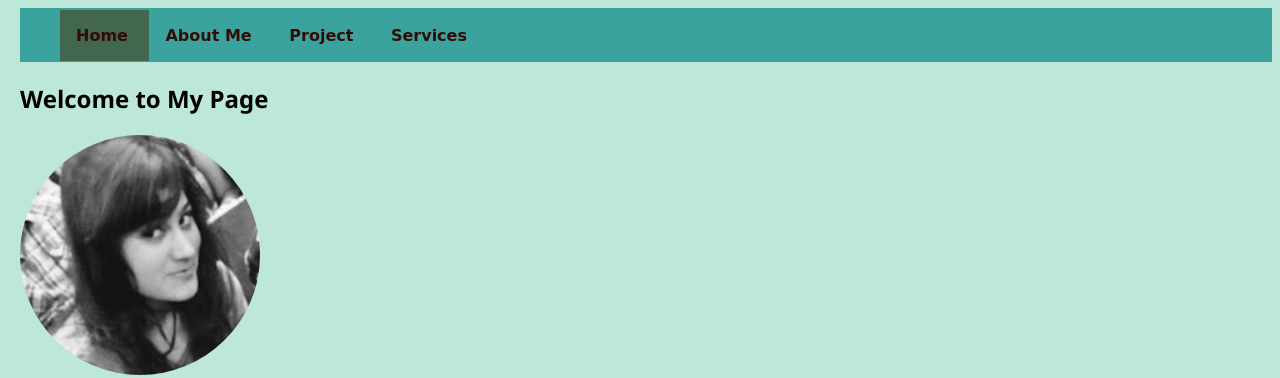
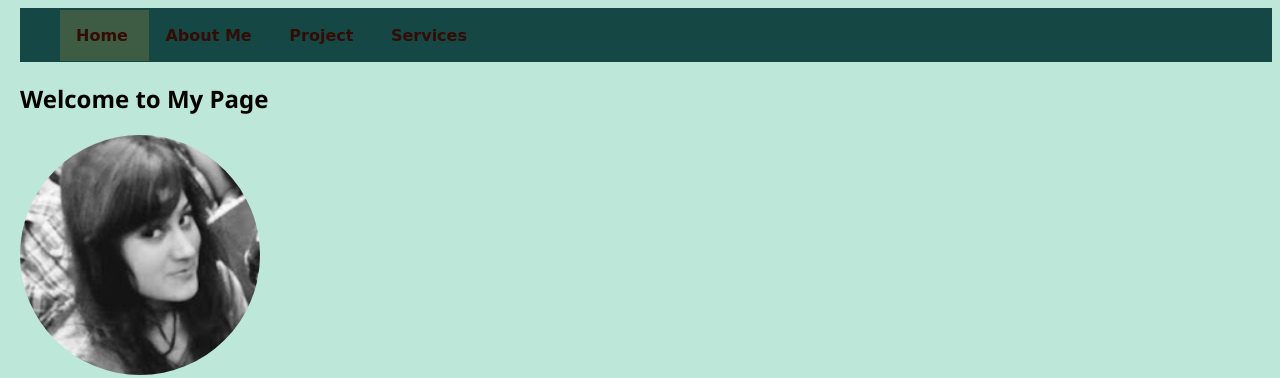
Before and after one commit to jangranju/Portfolio, a plain HTML site: page Index.html in a window 1280 px wide. Shown: the top 378 px of the page. Drawn offline with Linux system fonts and the light colour scheme.

Commit message:
2nd Commit

```diff
--- a/app.css
+++ b/app.css
@@ -10,7 +10,7 @@ font-family:'Segoe UI', Tahoma, Geneva, Verdana, sans-serif;
 }
 
 .maindiv{
-    background-color: rgb(59, 163, 158);
+    background-color: rgb(21, 71, 69);
     height: 3.38em;
     margin-left: 0px;
 
```
